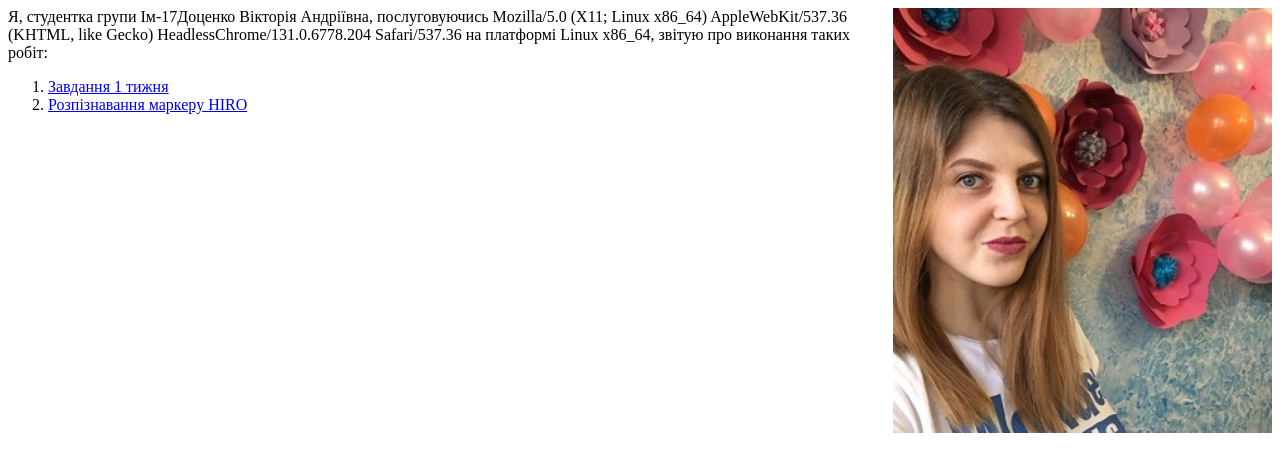
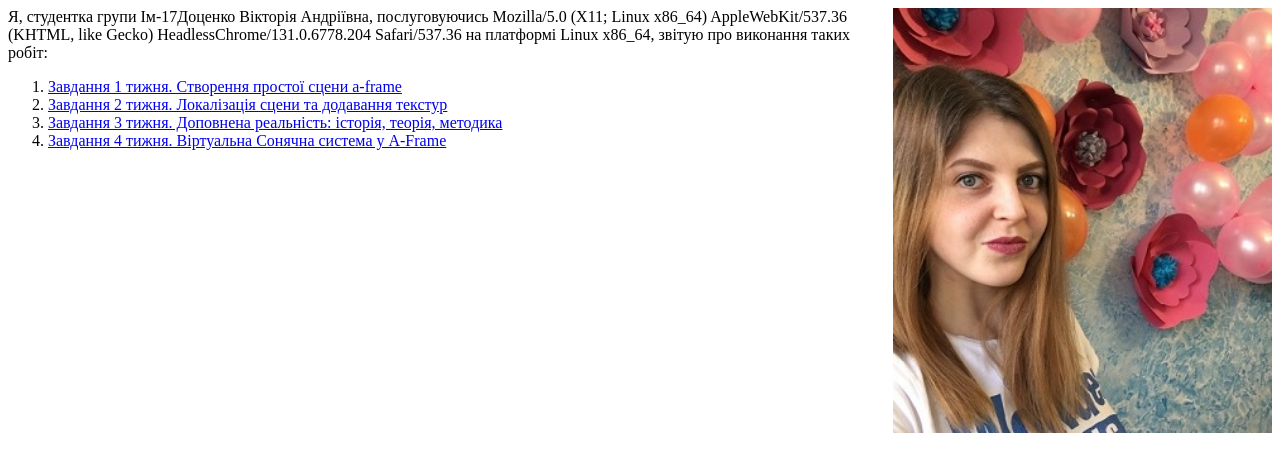
Before and after one commit to ViktoriaDotsenko/itde, a plain HTML site: page index.html in a window 1280 px wide. Drawn offline with Linux system fonts and the light colour scheme.

Commit message:
Update index.html

```diff
--- a/index.html
+++ b/index.html
@@ -9,8 +9,10 @@ whoami="Доценко Вікторія Андріївна";
 Я, студентка групи Ім-17<script>document.write(whoami);</script>, послуговуючись  <script>document.write(navigator.userAgent);</script>
 на платформі <script>document.write(navigator.platform);</script>, звітую про виконання таких робіт:
 <ol>
-<li><a href="week1.html" target="_blank"> Завдання 1 тижня</a></li>
-<li><a href="week2.html" target="_blank"> Розпізнавання маркеру HIRO</a></li>
+<li><a href="week1.html" target="_blank"> Завдання 1 тижня. Створення простої сцени a-frame</a></li>
+<li><a href="week2.html" target="_blank"> Завдання 2 тижня. Локалізація сцени та додавання текстур</a></li>
+<li><a href="week3.html" target="_blank"> Завдання 3 тижня. Доповнена реальність: історія, теорія, методика</a></li>
+<li><a href="week4.html" target="_blank"> Завдання 4 тижня. Віртуальна Сонячна система у A-Frame</a></li>
 </ol>
 </body>
 </html>
```
